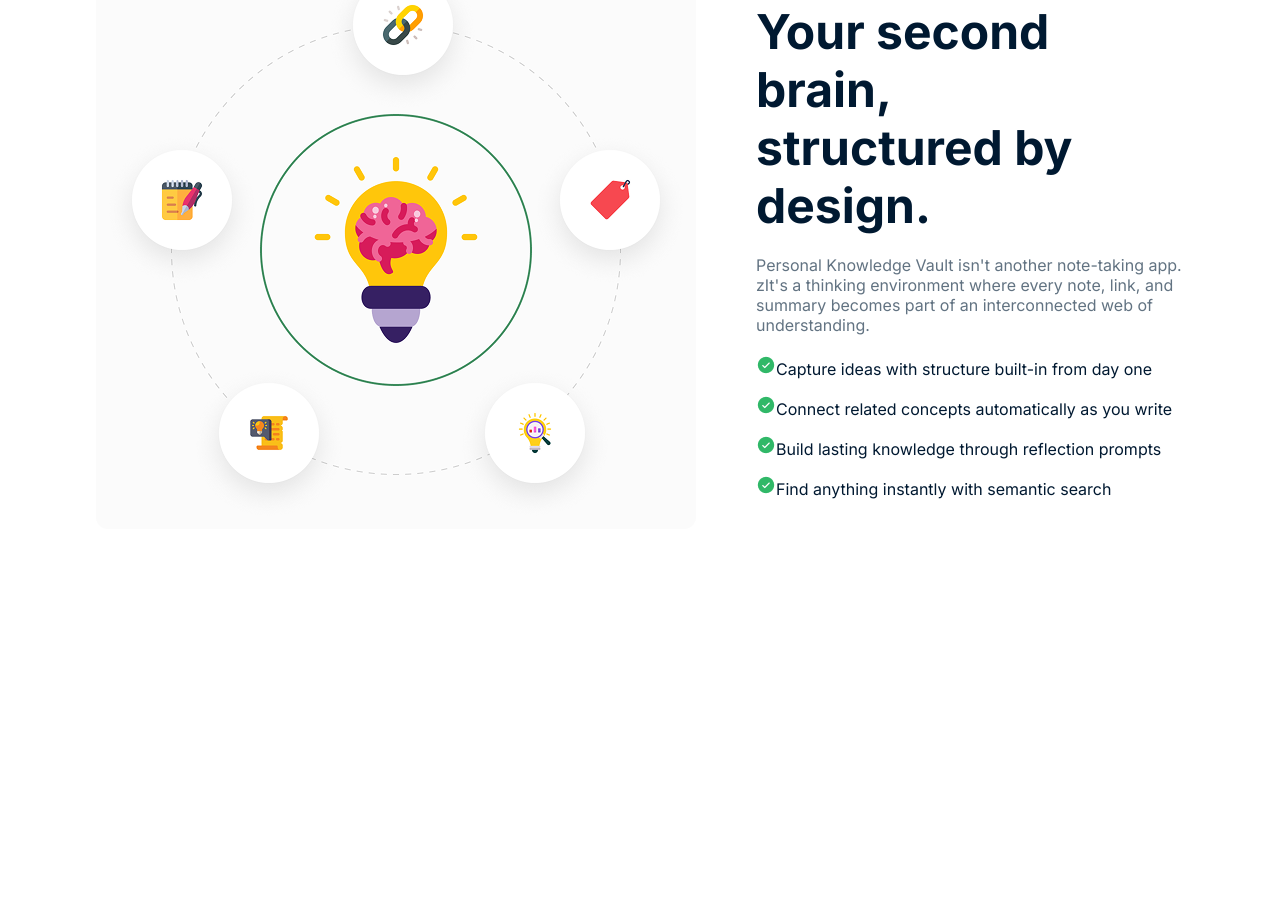
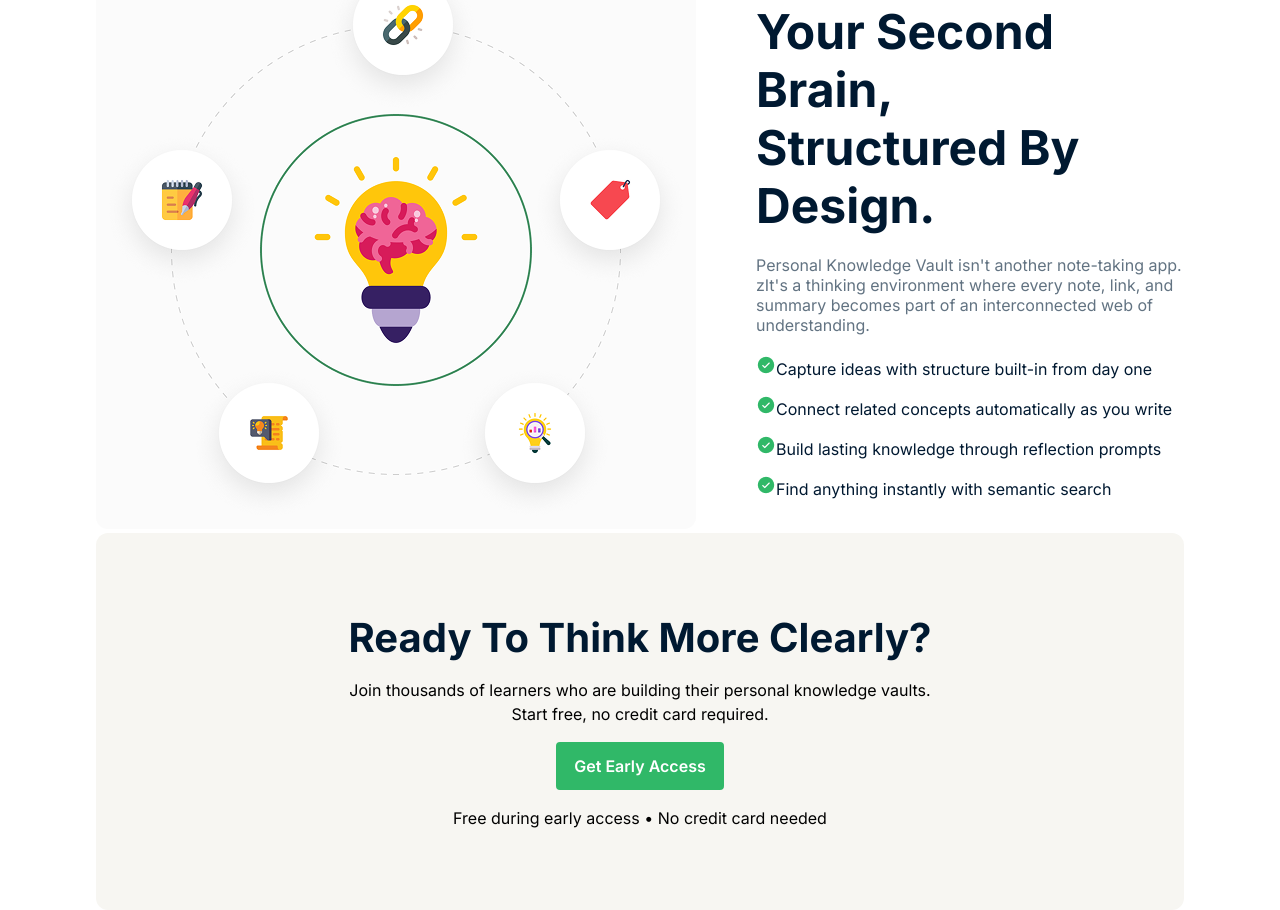
Before and after one commit to akkafi/B13-A01-Knowledge-Vault, a plain HTML site: page index.html in a window 1280 px wide. Shown: the part 1495-2405 px from the top of the page. Before the commit the page ends 2028 px from the top, so only its background shows below. Drawn offline with Linux system fonts and the light colour scheme.

Commit message:
added ready to think more section

```diff
--- a/index.html
+++ b/index.html
@@ -118,6 +118,19 @@
             </div>
         </section>
         <!-- second brain section end here -->
+
+        <!-- ready to think More section start here -->
+         <section class="ready_to_think_parent">
+            <div class="ready_to_think_container container">
+                <h2>Ready to think more clearly?</h2>
+                <p>
+                    Join thousands of learners who are building their personal knowledge vaults. <br> Start free, no credit card required.
+                </p>
+                <button class="all_btn">Get Early Access</button>
+                <p>Free during early access • No credit card needed</p>
+            </div>
+         </section>
+        <!-- ready to think More section end here -->
     </main>
 
     <footer>
--- a/style.css
+++ b/style.css
@@ -100,6 +100,7 @@
 
 .hero_container h2 {
     font-size: 72px;
+    text-transform: capitalize;
 }
 
 .hero_container h2 span {
@@ -147,6 +148,7 @@
     font-weight: 700;
     line-height: 58px;
     color: rgba(0, 25, 49, 1);
+    text-transform: capitalize;
 }
 
 .notes_text p {
@@ -181,6 +183,7 @@
     font-weight: 600;
     line-height: 29px;
     color: rgba(0, 25, 49, 1);
+    text-transform: capitalize;
 }
 
 .notes_card p{
@@ -220,6 +223,7 @@
     font-size: 48px;
     font-weight: 700;
     line-height: 58px;
+    text-transform: capitalize;
 }
 
 .second_brain_text p{
@@ -237,3 +241,30 @@
     color: rgba(0, 25, 49, 1);
 }
 /* second brain section end here */
+
+
+/* ready to think section start here */
+.ready_to_think_container{
+    text-align: center;
+    padding: 80px 40px;
+    background: rgba(247, 246, 242, 1);
+    border-radius: 12px;
+    display: flex;
+    flex-direction: column;
+    align-items: center;
+    gap: 16px;
+}
+
+.ready_to_think_container h2{
+    font-size: 40px;
+    font-weight: 700;
+    color: rgba(0, 25, 49, 1);
+    text-transform: capitalize;
+}
+
+.ready_to_think_container p{
+    font-size: 16px;
+    font-weight: 400;
+    line-height: 24px;
+}
+/* ready to think section end here */
```
